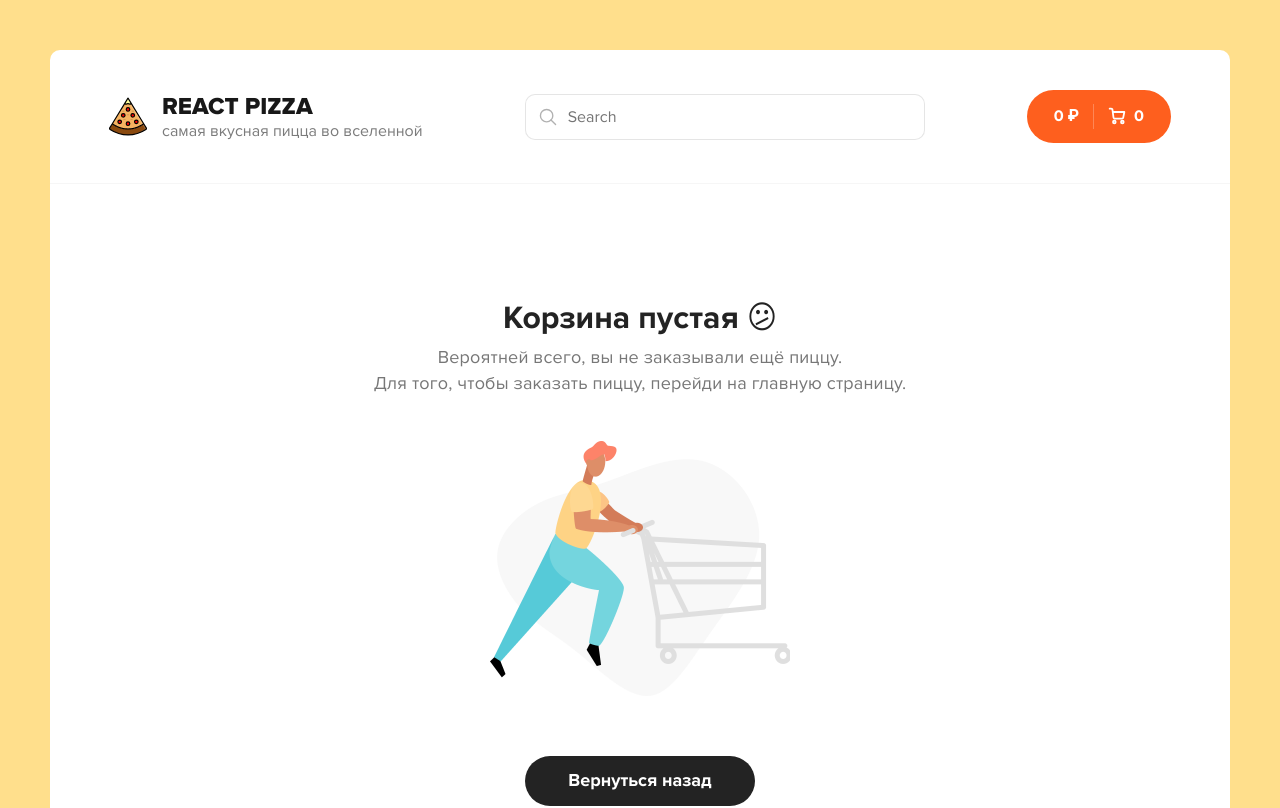
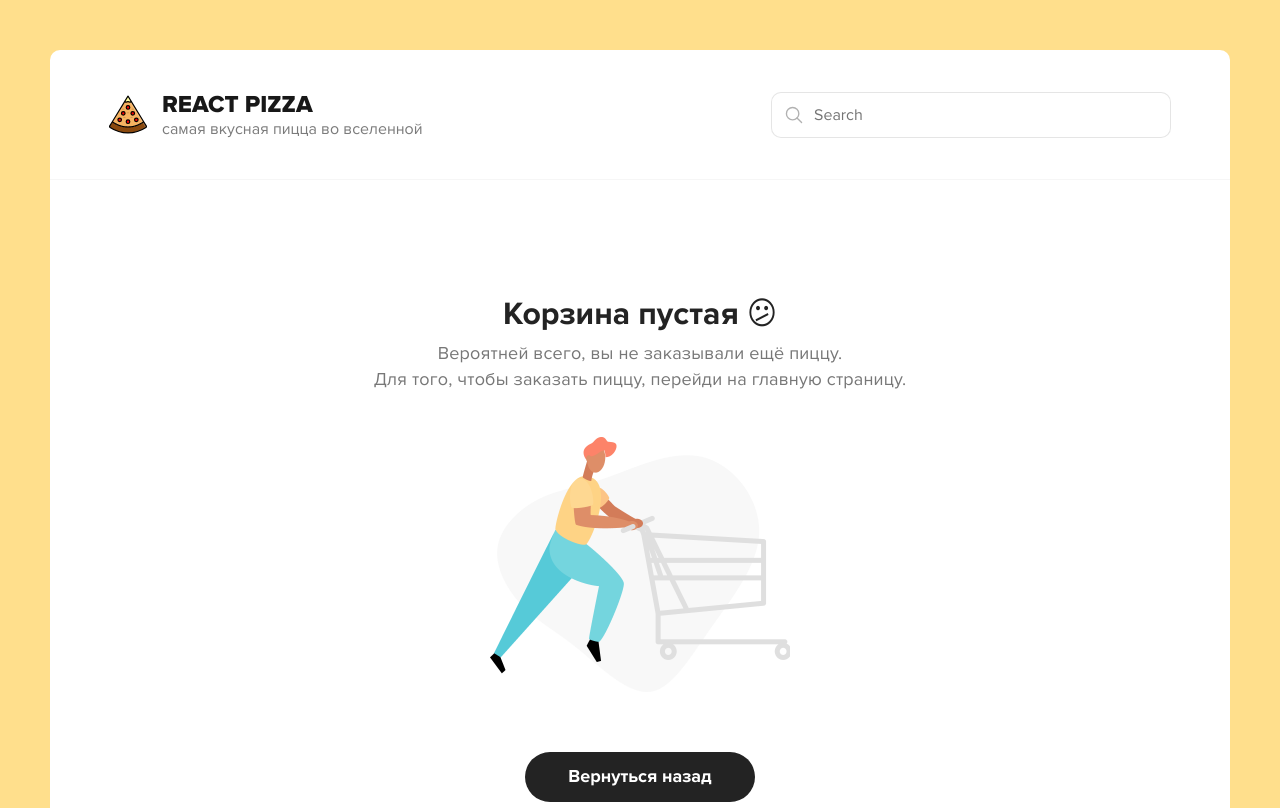
Before and after one commit to vladkvlchk/pizza, a React (Create React App) app: page /cart in a window 1280 px wide. Shown: the top 808 px of the page. Built offline with nearby package versions, Linux system fonts and the light colour scheme.

Commit message:
add useLocation for cart-link

```diff
--- a/src/components/Header.jsx
+++ b/src/components/Header.jsx
@@ -1,5 +1,5 @@
 import React from 'react';
-import { Link } from 'react-router-dom';
+import { Link, useLocation } from 'react-router-dom';
 import { useSelector } from 'react-redux';
 
 import logo from '../assest/img/pizza-logo.svg';
@@ -8,6 +8,7 @@ import { selectCart } from '../redux/slices/cartSlice';
 
 function Header() {
   const { totalPrice, items } = useSelector(selectCart);
+  const location = useLocation();
 
   const countOfPizzas = () => {
     return ( items.length ? items.reduce((sum, obj) => {return sum + obj.count} , 0) : 0)
@@ -26,7 +27,7 @@ function Header() {
           </div>
         </Link>
         <Search />
-        <Link to="/cart">
+        {location.pathname !== '/cart' && <Link to="/cart">
           <div className="header__cart">
             <button className="button" style={{ padding: 0 }}>
               <div className="button button--cart">
@@ -64,7 +65,7 @@ function Header() {
               </div>
             </button>
           </div>
-        </Link>
+        </Link>}
       </div>
     </div>
   );
```
